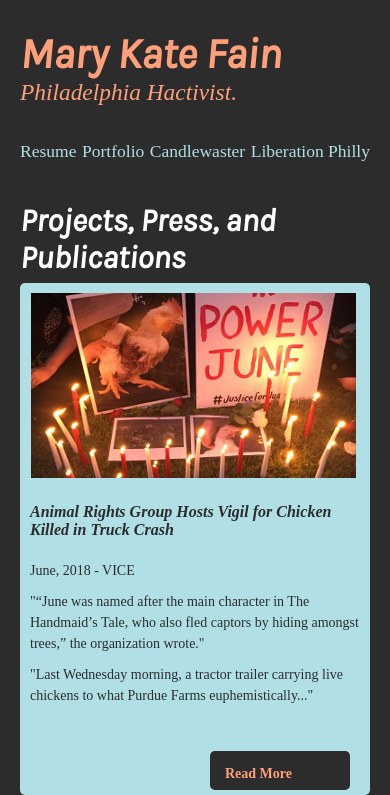
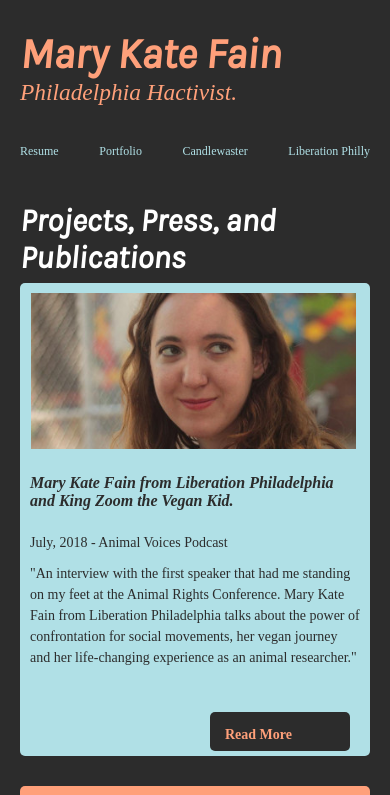
Before and after one commit to marykatefain/personalsite, an Eleventy site: page www/portfolio.njk in a window 390 px wide. Shown: the top 795 px of the page. Built offline with nearby package versions, Linux system fonts and the light colour scheme; Eleventy itself is replaced by a stand-in of ours; files that its build step writes are made by us from their sources; a web font is replaced by a local one.

Commit message:
added podcast

```diff
--- a/www/assets/style.css
+++ b/www/assets/style.css
@@ -48,6 +48,12 @@ body {
   text-decoration: none;
   color: #B0E0E6;
   display: block;
+}
+
+@media (max-width:800px) {
+  .nav a {
+    font-size: 12px;
+  }
 }
 
 .nav a:hover,
--- a/www/portfolio.njk
+++ b/www/portfolio.njk
@@ -11,6 +11,15 @@
     <div class="primary_content">
       <div class="portfolio">
 
+
+        <div class="portfolio-card">
+          {# MAKE IMAGES 325x185px!!! #}
+          <img class="portfolio-pic" src="/assets/images/animal_voices.jpg">
+          <h4>Mary Kate Fain from Liberation Philadelphia and King Zoom the Vegan Kid.</h4>
+          <p>July, 2018 - Animal Voices Podcast</p>
+          <p>"An interview with the first speaker that had me standing on my feet at the Animal Rights Conference. Mary Kate Fain from Liberation Philadelphia talks about the power of confrontation for social movements, her vegan journey and her life-changing experience as an animal researcher."</p>
+          <h3><a href="http://animalvoices.org/2018/07/mary-kate-fain-from-liberation-philadelphia-and-king-zoom-the-vegan-kid/" class="call-to-action-button" target="_blank">Read More</a></h3>
+        </div>
 
         <div class="portfolio-card">
           {# MAKE IMAGES 325x185px!!! #}
```
Also changed, not shown: www/assets/images/Screenshot from 2018-07-05 17.09.06.png (deleted), www/assets/images/animal_voices.jpg (added), www/assets/images/face (another copy).jpg (deleted), www/assets/images/family-dinning.jpg (deleted), www/assets/images/mary_kate_fain_profile_bw.jpg (deleted).
